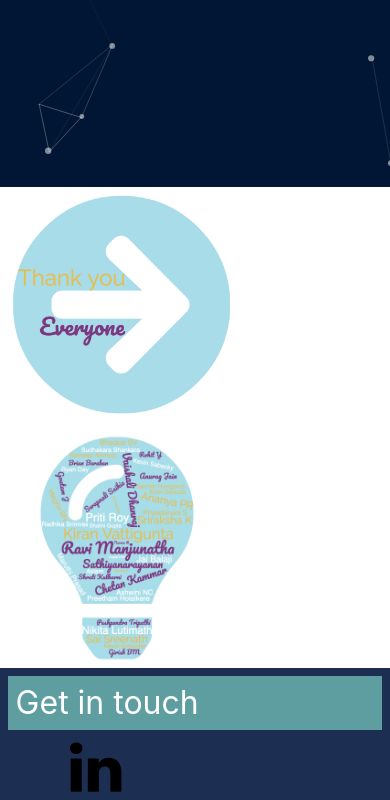
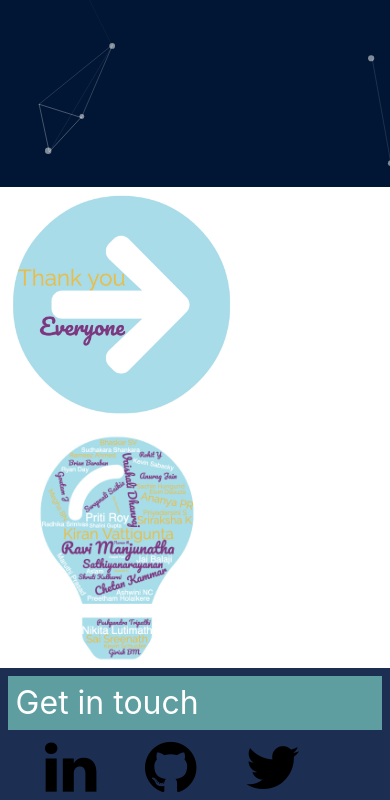
Before and after one commit to RJayanth/rjayanth.github.io, a React (Create React App) app: page / in a window 390 px wide. Shown: the part 235-1035 px from the top of the page. Built offline with nearby package versions, Linux system fonts and the light colour scheme.

Commit message:
Fix: Small screen resolution

```diff
--- a/src/App.css
+++ b/src/App.css
@@ -22,6 +22,10 @@
   .flex-container2 {
     flex-direction: column;
     align-items: center;
+  }
+
+  .component-JR {
+    width: 100px !important;
   }
 }
 
```
